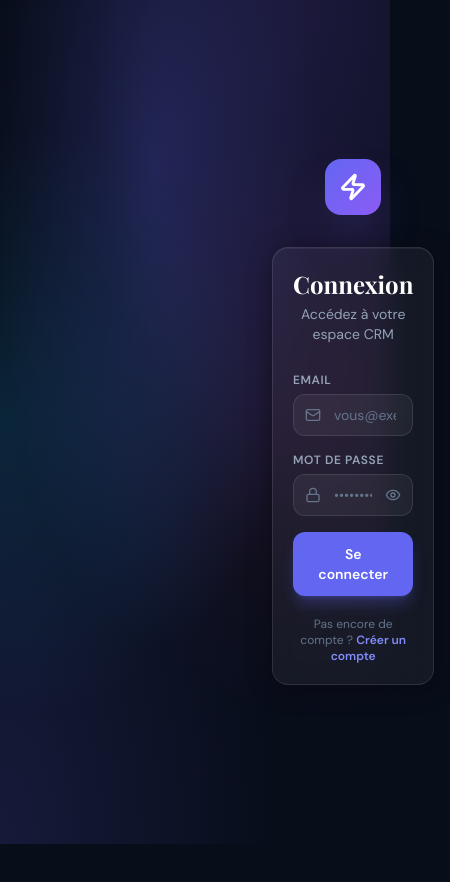
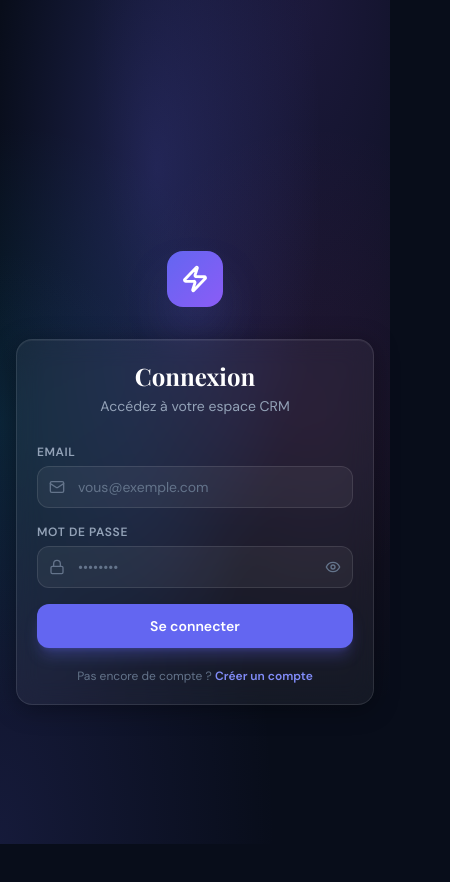
Before and after one commit to Alim-Samira/aaas-crm, a Next.js app: page /auth/login in a window 390 px wide. Shown: the top 882 px of the page, 450 px wide, since content can reach past the window. Before the commit the page ends 844 px from the top, so only its background shows below. Built offline with nearby package versions, Linux system fonts and the light colour scheme; no server answers; a web font is replaced by a local one.

Commit message:
Update layout.tsx to enforce dynamic rendering

```diff
--- a/app/layout.tsx
+++ b/app/layout.tsx
@@ -1,5 +1,5 @@
 // app/layout.tsx
-//    FIX DEFINITIF : export dynamic = 'force-dynamic'
+//  FIX DEFINITIF : export dynamic = 'force-dynamic'
 // Sans ça, Next.js tente de prerendre toutes les pages au BUILD TIME
 // → Supabase crash car NEXT_PUBLIC_SUPABASE_URL n'existe pas au build
 // → "Your project's URL and API key are required" sur toutes les pages
@@ -10,7 +10,7 @@
 import './globals.css';
 import Sidebar from '@/components/Sidebar';
 
-//    LA LIGNE QUI RÈGLE TOUT — ne jamais retirer
+//  LA LIGNE QUI RÈGLE TOUT — ne jamais retirer
 export const dynamic = 'force-dynamic';
 
 const displayFont = Playfair_Display({
@@ -61,7 +61,7 @@
 
         <div className="flex min-h-screen">
           <Sidebar />
-          <main className="flex-1 ml-64 min-h-screen">
+          <main className="flex-1 md:ml-64 min-h-screen pt-14 pb-16 md:pt-0 md:pb-0">
             {children}
           </main>
         </div>
```
